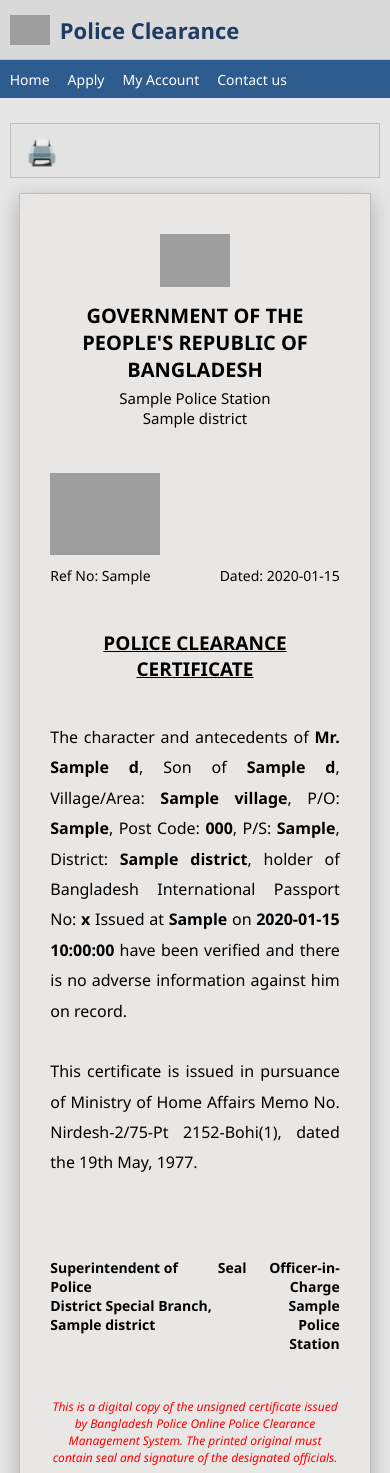
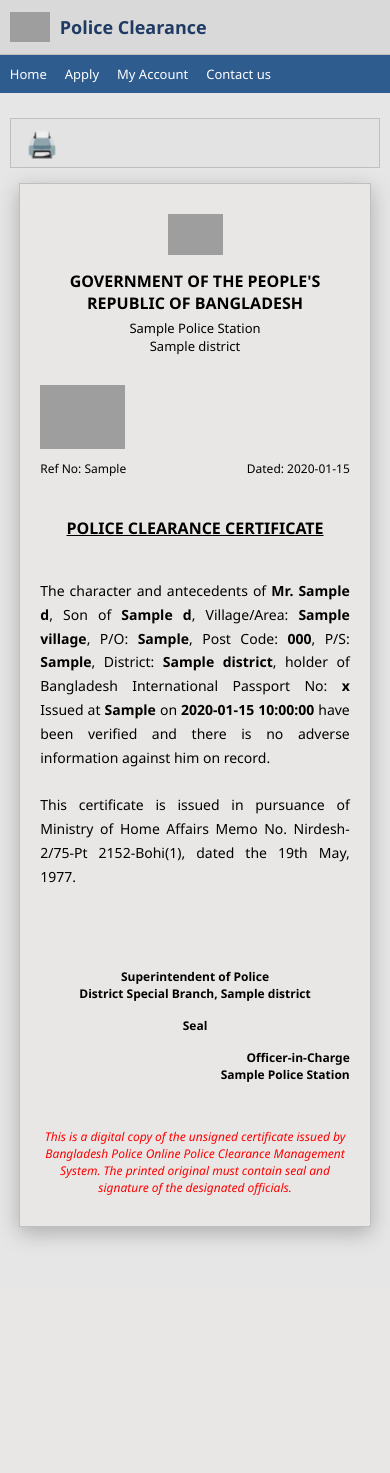
Before and after one commit to khanplacementdhaka/pcc-verification, a Flask app: template APP/templates/index.html in a window 390 px wide. Shown: the top 1473 px of the page. After the commit the page ends 1243 px from the top, so only its background shows below. Run offline with Flask 3, Linux system fonts and the light colour scheme; the template is opened without the code that fills it: most values are stand-ins (such as "Sample title", 1, 10 or a date in 2020); grey boxes are pictures that could not be loaded.

Commit message:
Update index.html

```diff
--- a/APP/templates/index.html
+++ b/APP/templates/index.html
@@ -85,7 +85,7 @@ body{
 }
 
 .print-icon{
-  font-size:26px;   /* 👈 fallback printer icon */
+  font-size:26px;
   cursor:pointer;
 }
 
@@ -100,7 +100,7 @@ body{
   width:1100px;
   max-width:95%;
   background:#e9e7e5;
-  padding:70px 160px;   /* 👈 BIG MARGINS LEFT RIGHT */
+  padding:70px 160px;
   border:1px solid #bfbfbf;
   box-shadow:0 6px 20px rgba(0,0,0,.25);
 }
@@ -178,11 +178,88 @@ body{
   font-style:italic;
 }
 
-/* MOBILE */
+/* ===== TABLET ===== */
 @media(max-width:900px){
 
 .certificate{
-  padding:40px 30px;
+  padding:50px 60px;
+}
+
+.cert-header h2{
+  font-size:18px;
+}
+
+.content{
+  font-size:15px;
+}
+
+}
+
+/* ===== MOBILE ===== */
+@media(max-width:600px){
+
+.header{
+  height:55px;
+}
+
+.header-inner span{
+  font-size:18px;
+}
+
+.nav-inner a{
+  font-size:13px;
+}
+
+.print-bar{
+  height:50px;
+}
+
+.certificate{
+  padding:30px 20px;
+}
+
+.cert-header img{
+  width:55px;
+}
+
+.cert-header h2{
+  font-size:16px;
+}
+
+.station{
+  font-size:13px;
+}
+
+.info-row{
+  margin:30px 0;
+}
+
+.qr img{
+  width:85px;
+}
+
+.ref{
+  font-size:12px;
+}
+
+.date{
+  font-size:12px;
+}
+
+.title{
+  font-size:16px;
+}
+
+.content{
+  font-size:14px;
+  line-height:1.7;
+}
+
+.footer{
+  font-size:12px;
+  flex-direction:column;
+  gap:15px;
+  text-align:center;
 }
 
 }
```
